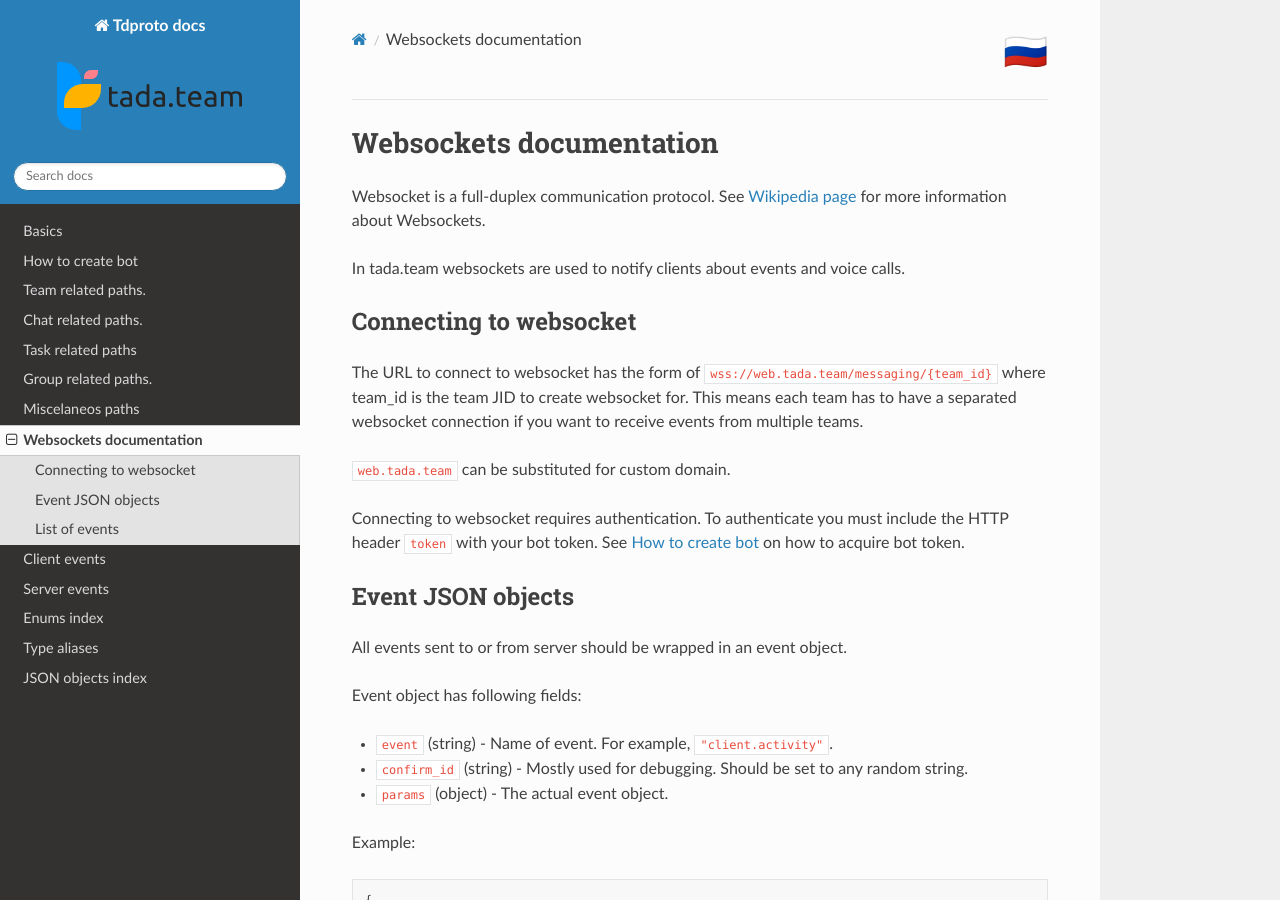
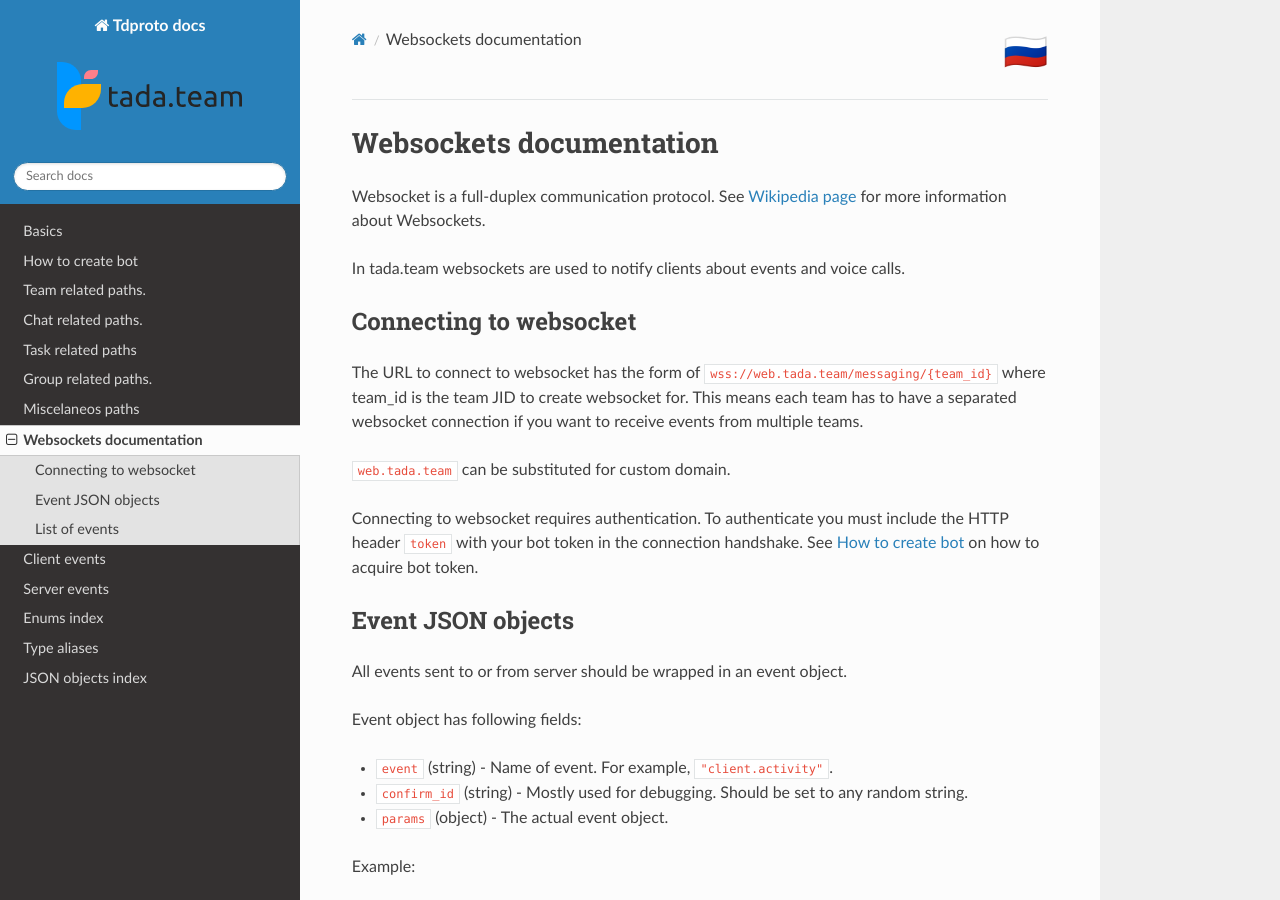
Before and after one commit to tada-team/tdproto-sphinx, a Sphinx documentation site: the page built from docs/websocket.rst, in a window 1280 px wide and 900 px high. Built offline with Sphinx 7.4.7 and the Read the Docs theme 2.0.0, drawn with Linux system fonts in a browser that asks for light colours.

Commit message:
Websocket authorization token must be included in hadnshake

```diff
--- a/docs/websocket.rst
+++ b/docs/websocket.rst
@@ -19,8 +19,8 @@
 ``web.tada.team`` can be substituted for custom domain.
 
 Connecting to websocket requires authentication. To authenticate you must
-include the HTTP header ``token`` with your bot token. See :doc:`/bot_howto` on
-how to acquire bot token.
+include the HTTP header ``token`` with your bot token in the connection handshake.
+See :doc:`/bot_howto` on how to acquire bot token.
 
 Event JSON objects
 --------------------------------
```
